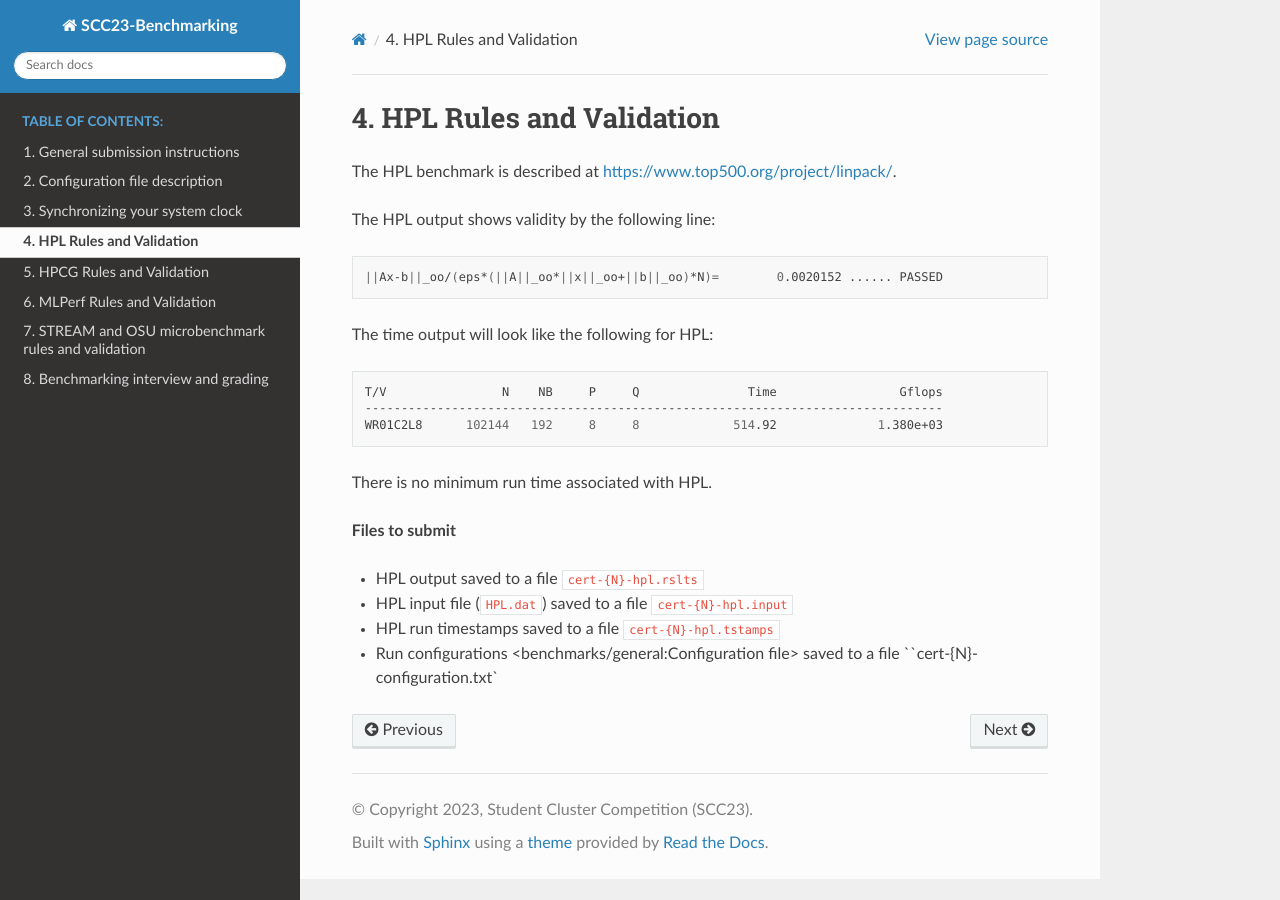
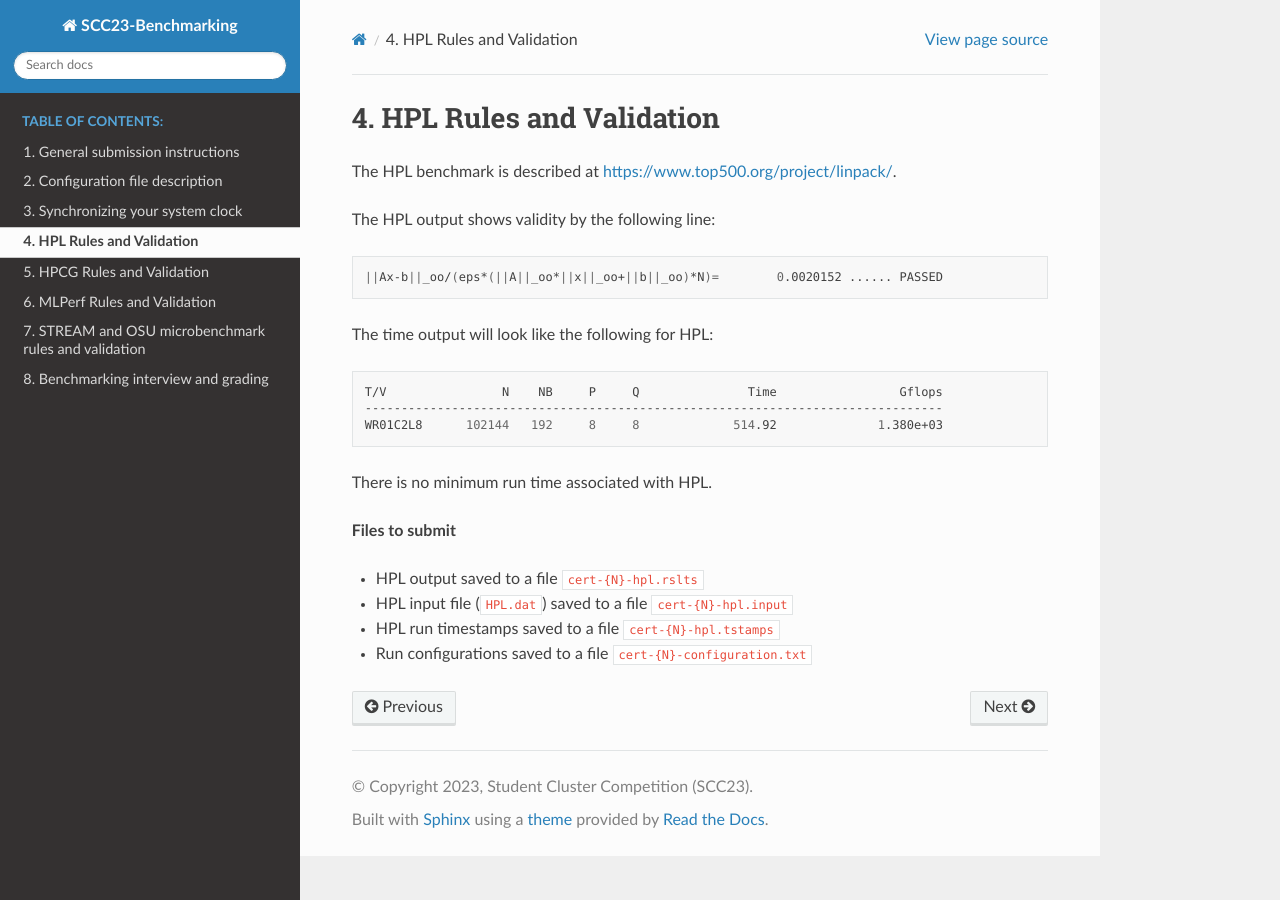
Before and after one commit to amaji/scc23-benchmarking, a Sphinx documentation site: the page built from source/benchmarks/hpl.rst, in a window 1280 px wide. Built offline with Sphinx 7.4.7 and the Read the Docs theme 2.0.0, drawn with Linux system fonts in a browser that asks for light colours.

Commit message:
Fix reference

```diff
--- a/source/benchmarks/hpl.rst
+++ b/source/benchmarks/hpl.rst
@@ -24,4 +24,4 @@ There is no minimum run time associated with HPL.
 - HPL output saved to a file ``cert-{N}-hpl.rslts``
 - HPL input file (``HPL.dat``) saved to a file ``cert-{N}-hpl.input``
 - HPL run timestamps saved to a file ``cert-{N}-hpl.tstamps``
-- :ref:`Run configurations <benchmarks/general:Configuration file> saved to a file ``cert-{N}-configuration.txt``
+- :ref:`Run configurations <benchmarks/general:Configuration file>` saved to a file ``cert-{N}-configuration.txt``
```
